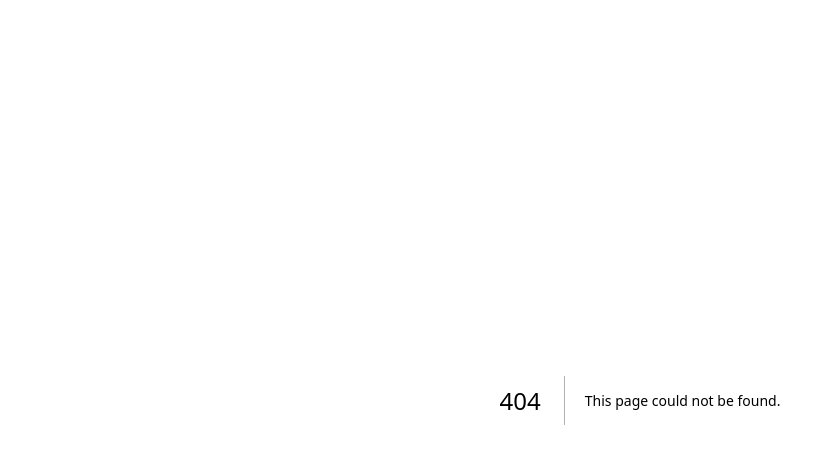
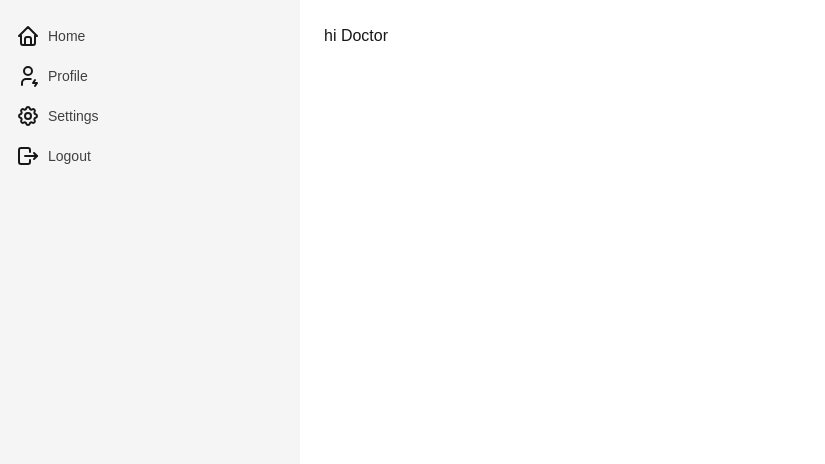
Before and after one commit to Daniel-Shunom/NoteMD, a Next.js app in the folder dr-version/: page /profile in a window 1280 px wide. Before the commit this address had no page. Shown: the top 464 px of the page, without its empty margins (0-825 px from the left). Built offline with nearby package versions, Linux system fonts and the light colour scheme.

Commit message:
setup page routes

```diff
--- a/dr-version/src/app/layout.tsx
+++ b/dr-version/src/app/layout.tsx
@@ -1,6 +1,13 @@
 import type { Metadata } from "next";
 import localFont from "next/font/local";
 import "./globals.css";
+import { Sidebar, SidebarBody, SidebarLink } from "@/components/ui/Sidebar";
+import {
+  IconHome,
+  IconUserBolt,
+  IconSettings,
+  IconLogout,
+} from "@tabler/icons-react";
 
 const geistSans = localFont({
   src: "./fonts/GeistVF.woff",
@@ -20,15 +27,35 @@ export const metadata: Metadata = {
 
 export default function RootLayout({
   children,
-}: Readonly<{
+}: {
   children: React.ReactNode;
-}>) {
+}) {
+  const links = [
+    { label: "Home", href: "/home", icon: <IconHome /> },
+    { label: "Profile", href: "/profile", icon: <IconUserBolt /> },
+    { label: "Settings", href: "/settings", icon: <IconSettings /> },
+    { label: "Logout", href: "/logout", icon: <IconLogout /> },
+  ];
+
   return (
     <html lang="en">
       <body
         className={`${geistSans.variable} ${geistMono.variable} antialiased`}
       >
-        {children}
+        <div className="flex flex-col md:flex-row h-screen overflow-hidden">
+          {/* Sidebar component */}
+          <Sidebar>
+            <SidebarBody>
+              {links.map((link, index) => (
+                <SidebarLink key={index} link={link} />
+              ))}
+            </SidebarBody>
+          </Sidebar>
+          {/* Main content */}
+          <div className="flex-1 p-4 md:p-6 h-full overflow-y-auto">
+            {children}
+          </div>
+        </div>
       </body>
     </html>
   );
--- /dev/null
+++ b/dr-version/src/app/profile/page.tsx
@@ -0,0 +1,9 @@
+"use client"
+
+export default function Profile() {
+    return(
+        <div>
+            hi Doctor
+        </div>
+    )
+}
--- /dev/null
+++ b/dr-version/src/app/settings/page.tsx
@@ -0,0 +1,9 @@
+"use client"
+
+export default function Settings(){
+    return(
+        <div>
+            Settings Dr.
+        </div>
+    )
+}
```
Also changed, not shown: dr-version/src/app/home/page.tsx (renamed from dr-version/src/app/page.tsx).
